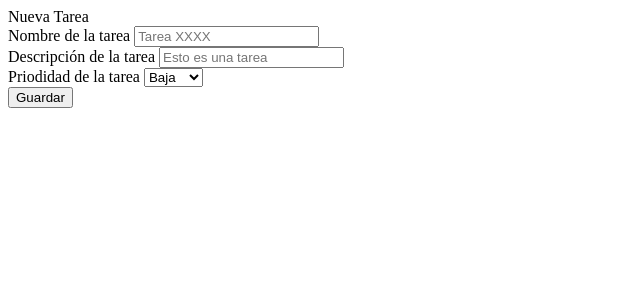
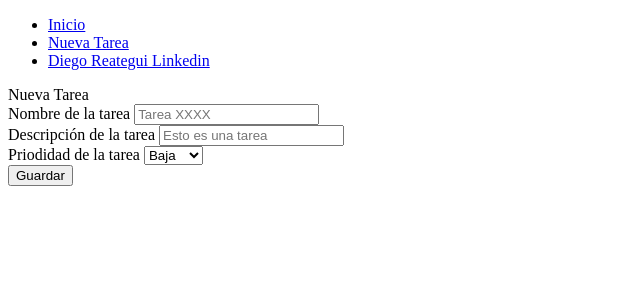
Before and after one commit to reateguiDiego/nexTyresPruebaTecnica, a Symfony app: template templates/task/form_task.html.twig in a window 1280 px wide. Shown: the top 300 px of the page, without its empty margins (0-640 px from the left). Run offline with Twig, Linux system fonts and the light colour scheme; the template is opened without the code that fills it, so the values that code supplies are empty; some libraries are stand-ins or nearby versions.

Commit message:
fix side menu

```diff
--- a/templates/base.html.twig
+++ b/templates/base.html.twig
@@ -14,8 +14,7 @@
         {% endblock %}
     </head>
     <body>
-        {% block body %}
-            {% include ('components/side_menu.html.twig') %}
-        {% endblock %}
+        {{ include ('components/side_menu.html.twig') }}
+        {% block body %}{% endblock %}
     </body>
 </html>
--- a/templates/components/side_menu.html.twig
+++ b/templates/components/side_menu.html.twig
@@ -1,7 +1,7 @@
 <div class="navigationbar py-3 px-3">
-    <li>
-        <ul><a href="{{ url('app_home') }}">Inicio</a></ul>
-        <ul><a href="{{ url('app_new_task') }}">Nueva Tarea</a></ul>
-        <ul><a href="https://www.linkedin.com/in/diego-reategui-a8a707101/">Diego Reategui Linkedin</a></ul>
-    </li>
+    <ul>
+        <li><a href="{{ url('app_home') }}">Inicio</a></li>
+        <li><a href="{{ url('app_new_task') }}">Nueva Tarea</a></li>
+        <li><a href="https://www.linkedin.com/in/diego-reategui-a8a707101/" target="_blank">Diego Reategui Linkedin</a></li>
+    </ul>
 </div>
```
